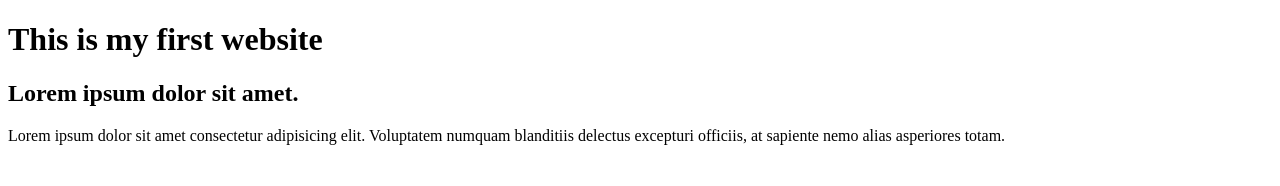
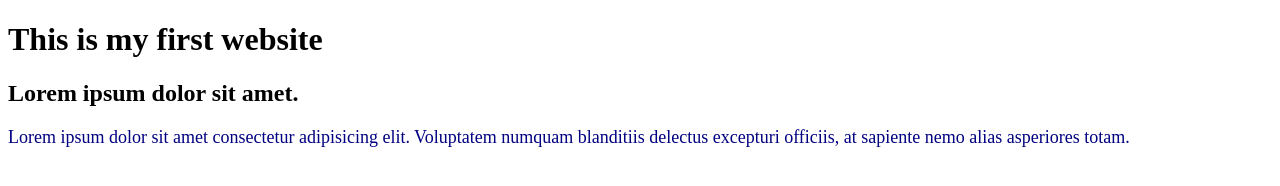
Before and after one commit to hridoyhalder1/first_repo, a plain HTML site: page index.html in a window 1280 px wide. Drawn offline with Linux system fonts and the light colour scheme.

Commit message:
styles addeddd

```diff
--- a/index.html
+++ b/index.html
@@ -5,6 +5,7 @@
     <meta http-equiv="X-UA-Compatible" content="IE=edge">
     <meta name="viewport" content="width=device-width, initial-scale=1.0">
     <title>My first github </title>
+    <link rel="stylesheet" href="style.css">
 </head>
 <body>
     <h1>This is my first website</h1>
--- /dev/null
+++ b/style.css
@@ -0,0 +1,4 @@
+p {
+    color: navy;
+    font-size: 18px;
+}
```
